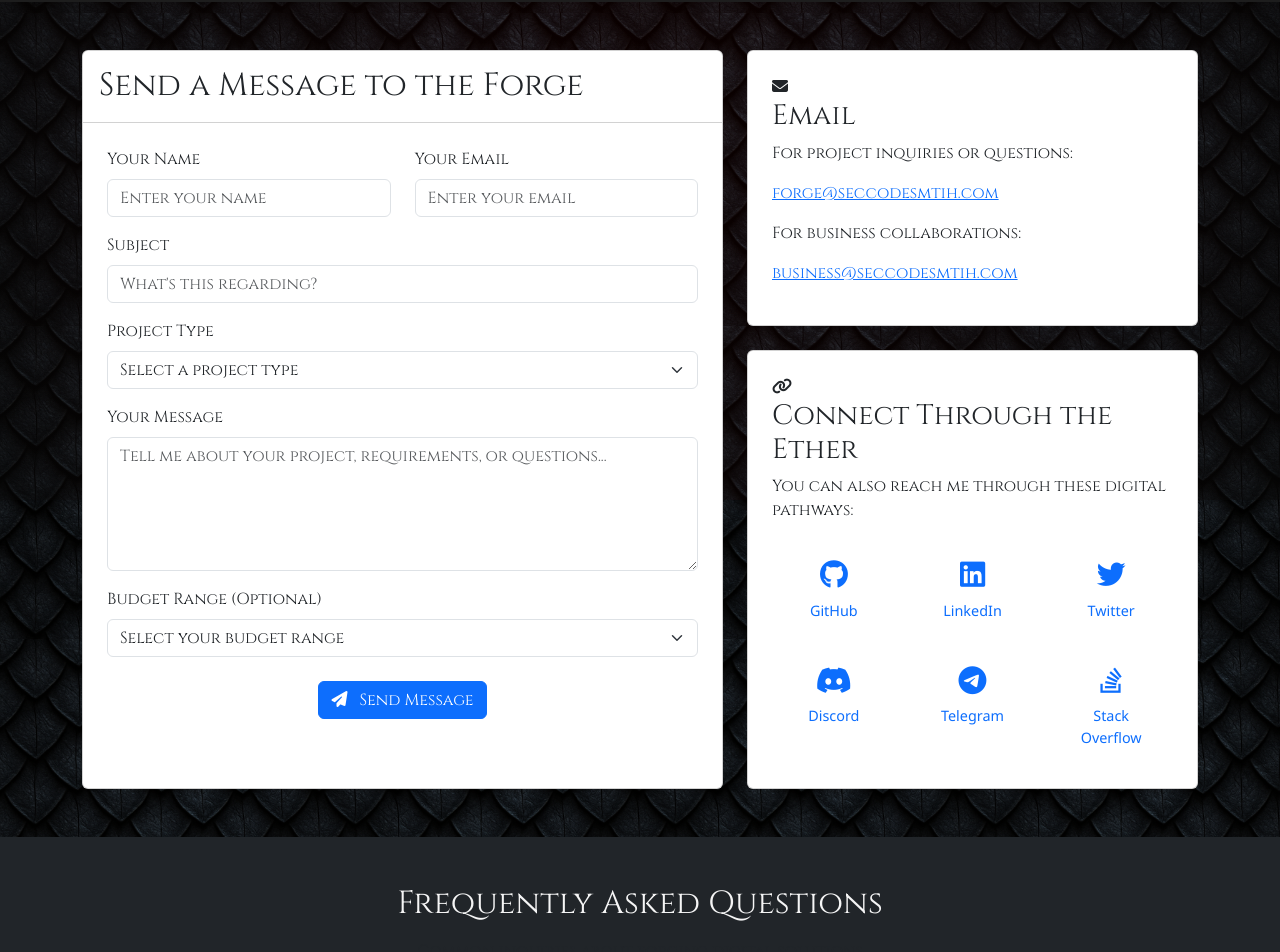
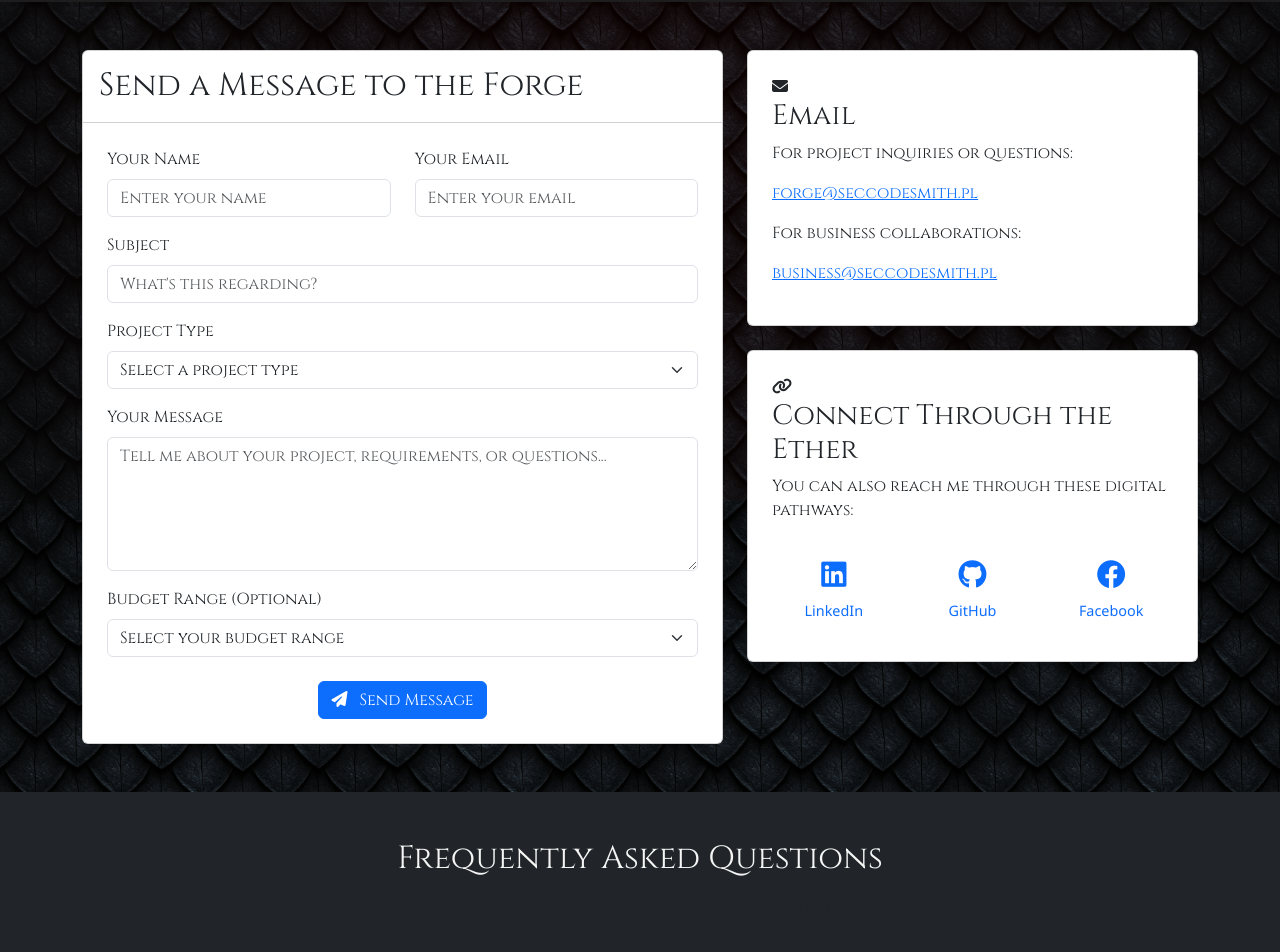
Before and after one commit to SecCodeSmith/SecCodeSmith-frontend, a React (Vite) app: page /contact in a window 1280 px wide. Shown: the part 300-1252 px from the top of the page. Built offline with nearby package versions, Linux system fonts and the light colour scheme; grey boxes are pictures that could not be loaded.

Commit message:
feat: update Contact page to use dynamic email and social links

```diff
--- a/src/assets/styles/_variables.scss
+++ b/src/assets/styles/_variables.scss
@@ -9,6 +9,7 @@ $text-ash: #aaaaaa;
 $card-bg: #141414;
 $card-border: #2a2a2a;
 $code-bg: #1e1e1e;
+$font-family: 'Segoe UI', Tahoma, Geneva, Verdana, sans-serif;
 
 // Effects
 $glow-effect: 0 0 10px $accent-fire, 0 0 20px rgba(255, 100, 0, 0.4);
--- a/src/pages/Contact.tsx
+++ b/src/pages/Contact.tsx
@@ -36,14 +36,14 @@ export const Contact = () => {
                     <div className="contact-content">
                       <p>For project inquiries or questions:</p>
                       <p>
-                        <a href="mailto:forge@seccodesmtih.com" className="contact-link">
-                          forge@seccodesmtih.com
+                        <a href={`mailto:${data.email}`} className="contact-link">
+                          {data.email}
                         </a>
                       </p>
                       <p>For business collaborations:</p>
                       <p>
-                        <a href="mailto:business@seccodesmtih.com" className="contact-link">
-                          business@seccodesmtih.com
+                        <a href={`mailto:${data.businessEmail}`} className="contact-link">
+                          {data.businessEmail}
                         </a>
                       </p>
                     </div>
@@ -51,7 +51,8 @@ export const Contact = () => {
                 </div>
               </div>
 
-              {/* Connect Through Socials */}
+              {
+                data.socialLinks.length > 0 && (
                   <div className="card">
                     <div className="card-body p-4">
                       <div className="contact-card">
@@ -62,42 +63,29 @@ export const Contact = () => {
                         <div className="contact-content">
                           <p>You can also reach me through these digital pathways:</p>
                           <div className="social-grid">
-                        <a href="#" className="social-item">
-                          <i className="fab fa-github social-icon-lg"></i>
-                          <span className="social-name">GitHub</span>
+                          {data.socialLinks.map((link, index) => (
+
+                              <a key={index} href={link.url} className="social-item">
+                                <i className={`${link.icon} social-icon-lg`}></i>
+                                <span className="social-name">{link.platform}</span>
                               </a>
-                        <a href="#" className="social-item">
-                          <i className="fab fa-linkedin social-icon-lg"></i>
-                          <span className="social-name">LinkedIn</span>
-                        </a>
-                        <a href="#" className="social-item">
-                          <i className="fab fa-twitter social-icon-lg"></i>
-                          <span className="social-name">Twitter</span>
-                        </a>
-                        <a href="#" className="social-item">
-                          <i className="fab fa-discord social-icon-lg"></i>
-                          <span className="social-name">Discord</span>
-                        </a>
-                        <a href="#" className="social-item">
-                          <i className="fab fa-telegram social-icon-lg"></i>
-                          <span className="social-name">Telegram</span>
-                        </a>
-                        <a href="#" className="social-item">
-                          <i className="fab fa-stack-overflow social-icon-lg"></i>
-                          <span className="social-name">Stack Overflow</span>
-                        </a>
+
+                          ))}
                           </div>
                         </div>
                       </div>
                     </div>
                   </div>
+                )
+              }
+
             </div>
           </div>
         </div>
-      </section>
+      </section >
 
       {/* FAQ Section */}
-      <section className="py-5 bg-dark">
+      < section className="py-5 bg-dark" >
         <div className="container">
           <div className="row mb-4">
             <div className="col-12 text-center">
@@ -140,10 +128,10 @@ export const Contact = () => {
             </div>
           </div>
         </div>
-      </section>
+      </section >
 
       {/* Map Section */}
-      <section className="py-5">
+      < section className="py-5" >
         <div className="container">
           <div className="row mb-4">
             <div className="col-12 text-center">
@@ -165,7 +153,7 @@ export const Contact = () => {
             </div>
           </div>
         </div>
-      </section>
+      </section >
     </>
   );
 };
```
Lines whose indentation alone changed are shown as unchanged.
